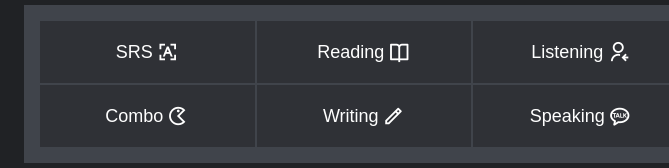
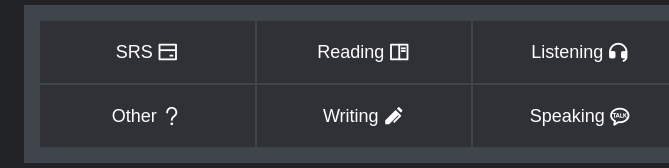
Before and after one commit to abodbazyan/hours-stacker, a plain HTML site: page index.html in a window 1280 px wide. Shown: the part 201-369 px from the top of the page, 275-944 px from the left. Drawn offline with nearby package versions, Linux system fonts and the light colour scheme.

Commit message:
updated icons

```diff
--- a/index.html
+++ b/index.html
@@ -53,8 +53,8 @@
                     <span data-hours="LISTENING">...</span>
                 </li>
                 <li>
-                    <span>Combo</span>
-                    <span data-hours="COMBO">...</span>
+                    <span>Other</span>
+                    <span data-hours="OTHER">...</span>
                 </li>
                 <li>
                     <span>Writing</span>
@@ -85,11 +85,11 @@
             </div>
         </div>
         <div class="panel">
-            <button class="panel-item" data-type="SRS">SRS<i class="ri-character-recognition-line"></i></button>
-            <button class="panel-item" data-type="READING">Reading<i class="ri-book-open-line"></i></button>
-            <button class="panel-item" data-type="LISTENING">Listening<i class="ri-user-received-line"></i></button>
-            <button class="panel-item" data-type="COMBO">Combo<i class="ri-game-line"></i></button>
-            <button class="panel-item" data-type="WRITING">Writing<i class="ri-pencil-line"></i></button>
+            <button class="panel-item" data-type="SRS">SRS<i class="ri-bank-card-line"></i></button>
+            <button class="panel-item" data-type="READING">Reading<i class="ri-book-read-line"></i></button>
+            <button class="panel-item" data-type="LISTENING">Listening<i class="ri-customer-service-fill"></i></button>
+            <button class="panel-item" data-type="OTHER">Other<i class="ri-question-mark"></i></button>
+            <button class="panel-item" data-type="WRITING">Writing<i class="ri-ball-pen-fill"></i></button>
             <button class="panel-item" data-type="SPEAKING">Speaking<i class="ri-kakao-talk-line"></i></button>
         </div>
         <form class="add-outer-value" method="get">
@@ -99,7 +99,7 @@
                 <option value="SRS">SRS</option>
                 <option value="READING">Reading</option>
                 <option value="LISTENING">Listening</option>
-                <option value="COMBO">Combo</option>
+                <option value="OTHER">Other</option>
                 <option value="WRITING">Writing</option>
                 <option value="SPEAKING">Speaking</option>
             </select>
--- a/script.js
+++ b/script.js
@@ -2,7 +2,7 @@ const STORAGE = {
     SRS: 'time_srs',
     READING: 'time_reading',
     LISTENING: 'time_listening',
-    COMBO: 'time_combo',
+    OTHER: 'time_other',
     WRITING: 'time_writing',
     SPEAKING: 'time_speaking',
     SESSION: 'time_session',
```
